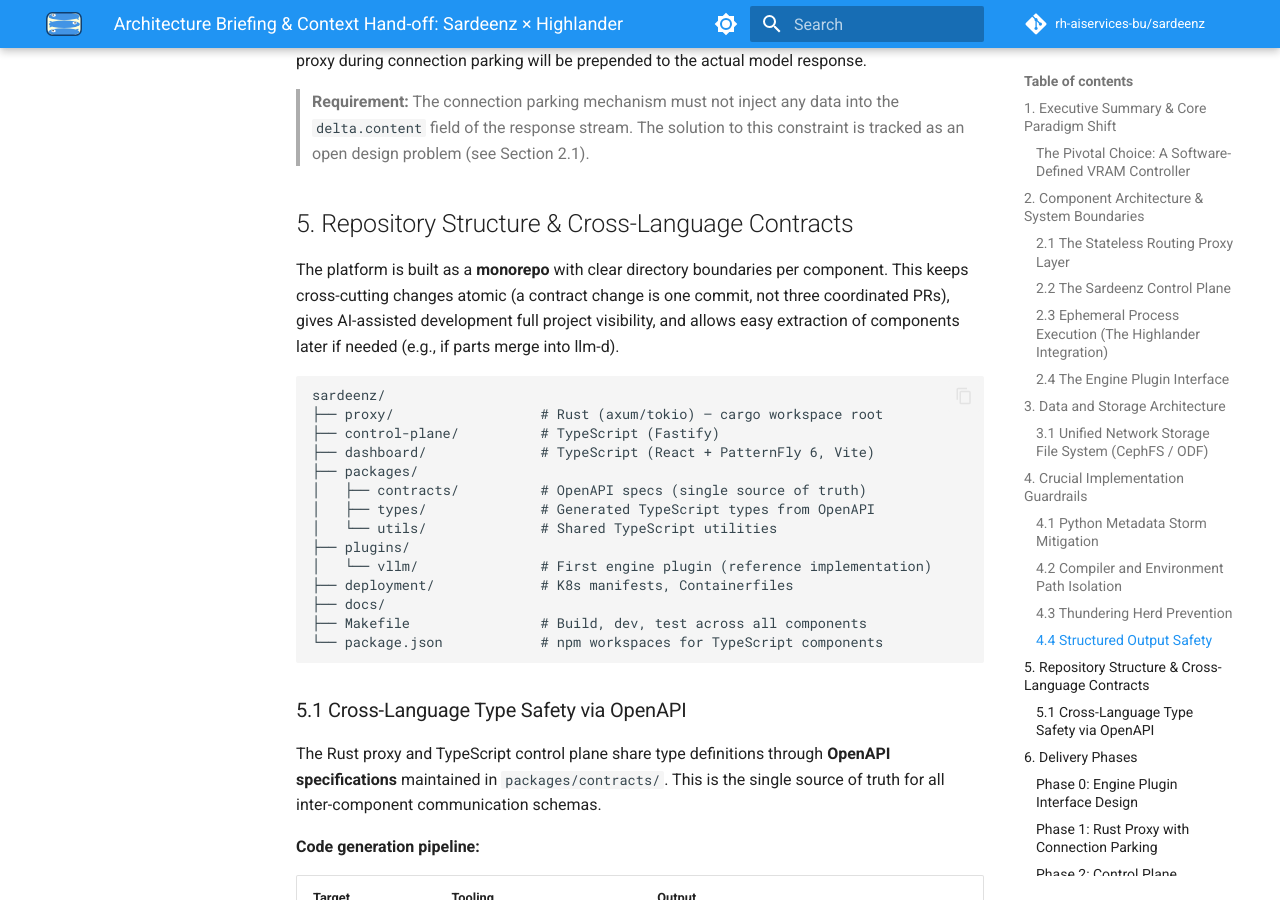
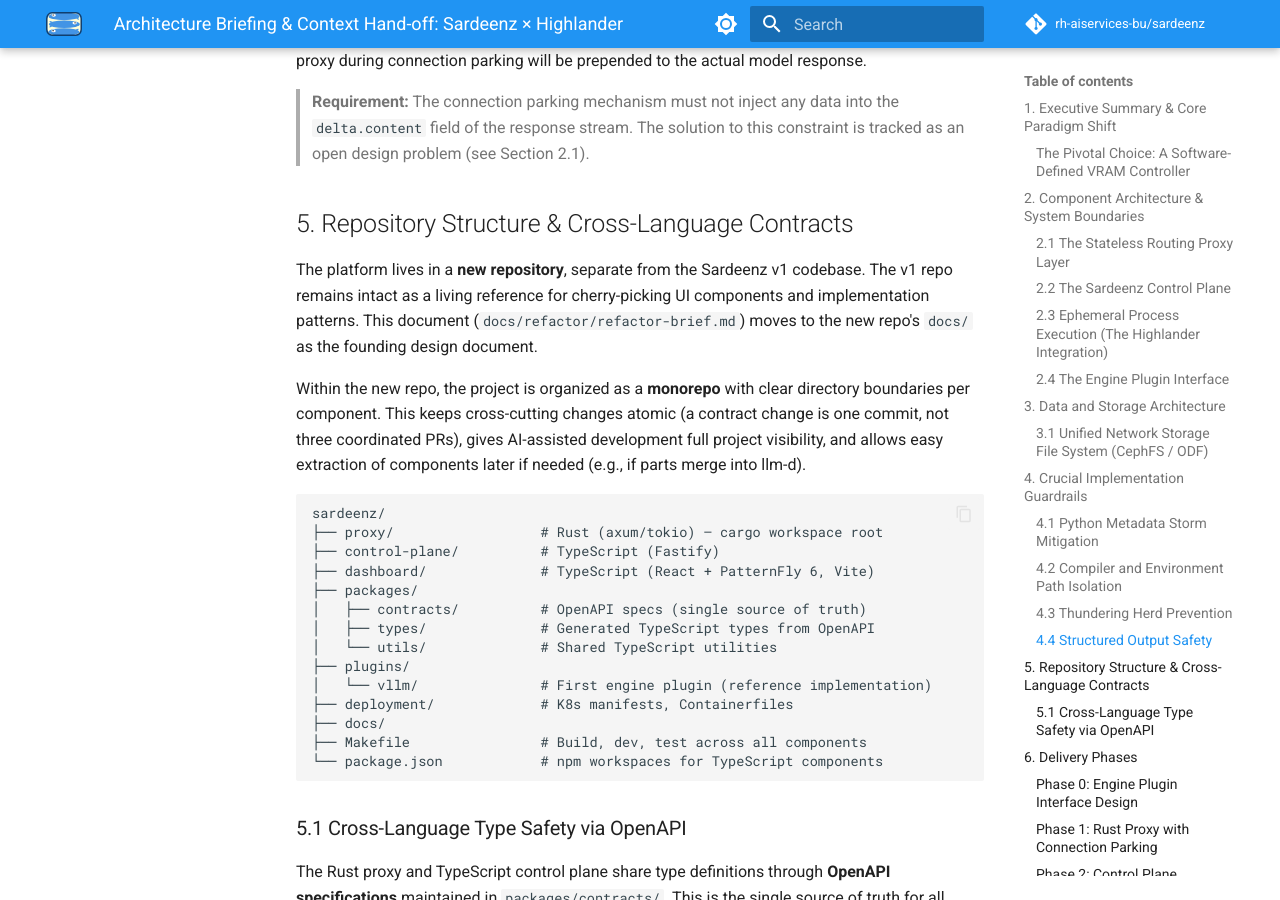
Before and after one commit to rh-aiservices-bu/sardeenz, an MkDocs documentation site: the page built from docs/refactor/refactor-brief.md, in a window 1280 px wide and 900 px high, scrolled down 6790 px. Built offline with MkDocs 1.6.1 and Material for MkDocs 9.7.7, drawn with Linux system fonts in a browser that asks for light colours; comment, search, counter and statistics services are not loaded.

Commit message:
docs: note new repo strategy in refactor brief
---
Signed-off-by: Guillaume Moutier <guimou@users.noreply.github.com>
Co-authored-by: Claude

````diff
--- a/docs/refactor/refactor-brief.md
+++ b/docs/refactor/refactor-brief.md
@@ -152,7 +152,9 @@ Client-side SDKs (e.g., official Python/JS OpenAI libraries) employ rigid JSON p
 
 ## 5. Repository Structure & Cross-Language Contracts
 
-The platform is built as a **monorepo** with clear directory boundaries per component. This keeps cross-cutting changes atomic (a contract change is one commit, not three coordinated PRs), gives AI-assisted development full project visibility, and allows easy extraction of components later if needed (e.g., if parts merge into llm-d).
+The platform lives in a **new repository**, separate from the Sardeenz v1 codebase. The v1 repo remains intact as a living reference for cherry-picking UI components and implementation patterns. This document (`docs/refactor/refactor-brief.md`) moves to the new repo's `docs/` as the founding design document.
+
+Within the new repo, the project is organized as a **monorepo** with clear directory boundaries per component. This keeps cross-cutting changes atomic (a contract change is one commit, not three coordinated PRs), gives AI-assisted development full project visibility, and allows easy extraction of components later if needed (e.g., if parts merge into llm-d).
 
 ```
 sardeenz/
````
